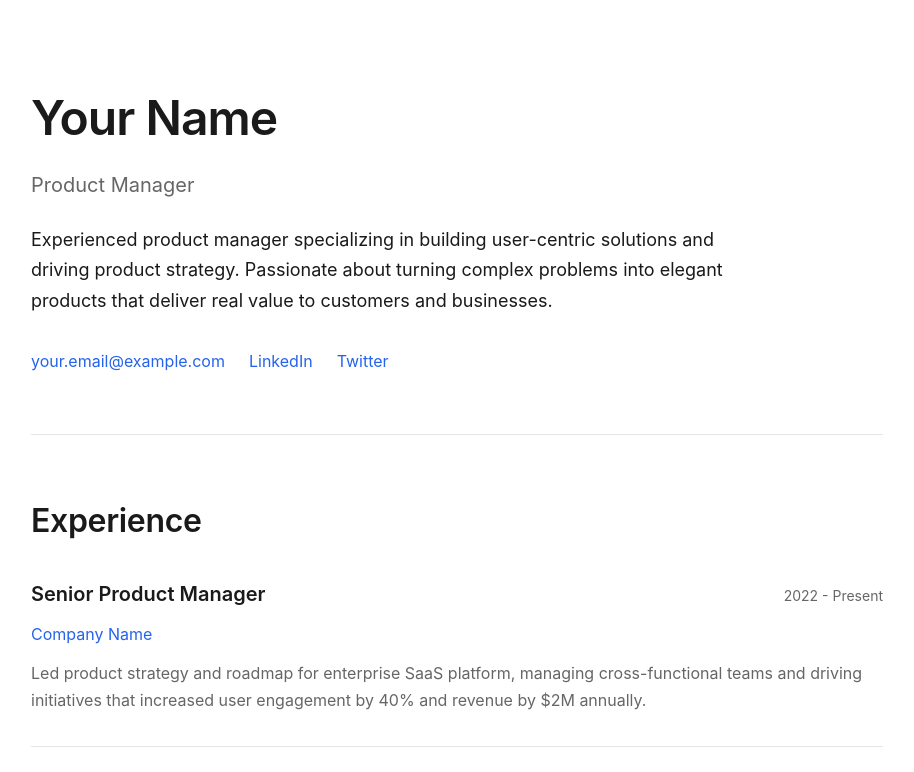
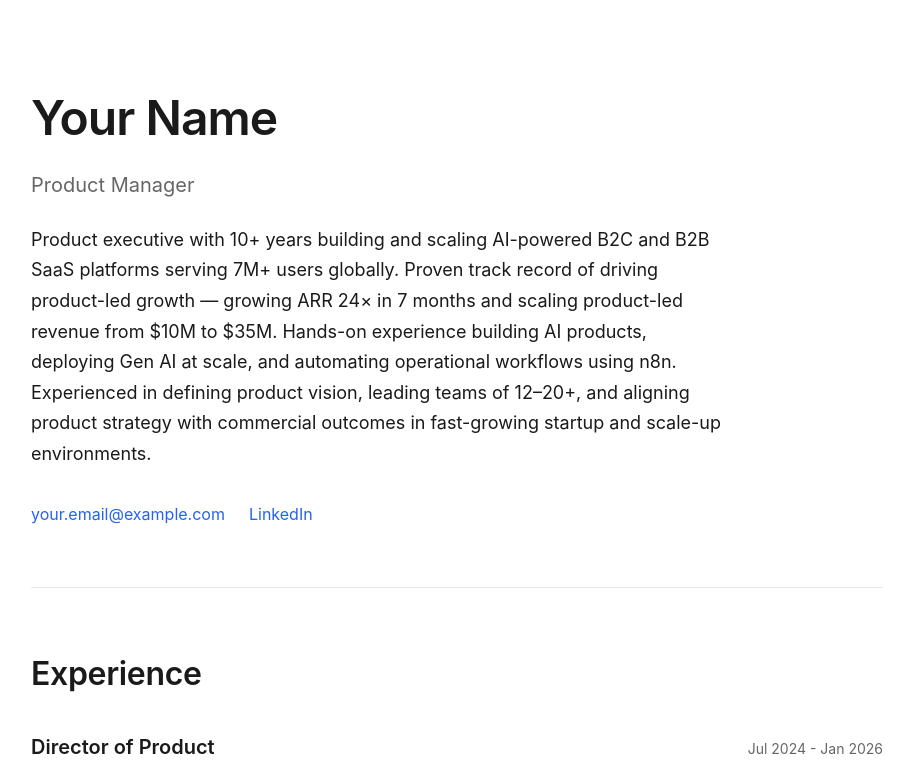
Before and after one commit to seth-o-pedia/sourabh_singh, a plain HTML site: page index.html in a window 1280 px wide. Shown: the top 772 px of the page, without its empty margins (183-1097 px from the left). Drawn offline with Linux system fonts and the light colour scheme.

Commit message:
Update index.html

```diff
--- a/index.html
+++ b/index.html
@@ -3,7 +3,7 @@
 <head>
     <meta charset="UTF-8">
     <meta name="viewport" content="width=device-width, initial-scale=1.0">
-    <title>Your Name - Product Manager</title>
+    <title>Sourabh Singh - Dirctor oof Product</title>
     <meta name="description" content="Product Manager with expertise in strategy, roadmapping, and cross-functional leadership">
     <style>
         * {
@@ -248,13 +248,16 @@
             <h1>Your Name</h1>
             <div class="subtitle">Product Manager</div>
             <p class="intro">
-                Experienced product manager specializing in building user-centric solutions and driving product strategy.
-                Passionate about turning complex problems into elegant products that deliver real value to customers and businesses.
+                Product executive with 10+ years building and scaling AI-powered B2C and B2B SaaS platforms serving 7M+
+                users globally. Proven track record of driving product-led growth — growing ARR 24× in 7 months and scaling
+                product-led revenue from $10M to $35M. Hands-on experience building AI products, deploying Gen AI at scale,
+                and automating operational workflows using n8n. Experienced in defining product vision, leading teams of
+                12–20+, and aligning product strategy with commercial outcomes in fast-growing startup and scale-up
+                environments.
             </p>
             <div class="contact-links">
-                <a href="mailto:your.email@example.com">your.email@example.com</a>
-                <a href="https://linkedin.com/in/yourprofile" target="_blank">LinkedIn</a>
-                <a href="https://twitter.com/yourhandle" target="_blank">Twitter</a>
+                <a href="mailto:dextrousdexter@gmail.com">your.email@example.com</a>
+                <a href="https://linkedin.com/sourabhsinghnxt" target="_blank">LinkedIn</a>
             </div>
         </header>
 
@@ -263,13 +266,27 @@
 
             <div class="experience-item">
                 <div class="experience-header">
-                    <div class="experience-title">Senior Product Manager</div>
-                    <div class="experience-date">2022 - Present</div>
+                    <div class="experience-title">Director of Product</div>
+                    <div class="experience-date">Jul 2024 - Jan 2026</div>
                 </div>
                 <div class="experience-company">Company Name</div>
                 <p class="experience-description">
-                    Led product strategy and roadmap for enterprise SaaS platform, managing cross-functional teams and
-                    driving initiatives that increased user engagement by 40% and revenue by $2M annually.
+                    Led end-to-end product vision, strategy, and roadmap for a Hindi-to-English language learning SaaS platform
+                        (PW Talk) targeting Tier 2–3 India learners.
+                    •Scaled ARR from ~₹15L to ₹3.5Cr (~$420K) — 24x growth in 7 months through a structured freemium-to-paid conversion funnel and personalized learning journeys.
+                        – Launched mobile app to 1M+ downloads in 10 months.
+                    •Built RIVA, an AI-powered conversational chatbot enabling learners to practice real-world English across
+                        contextual scenarios — increasing session depth by 35%.
+                        – Built automated workflow pipelines using n8n — including payment triggers, event-based notifications,
+                        and operational dashboards.
+                    •Designed and shipped a full learning stack: video lessons, exercises, spaced-repetition assessments, and
+                        personalized progress tracking.
+                    •Instituted a culture of continuous product experimentation using A/B testing, optimizing multiple
+                        acquisition and activation funnels and improving key conversion metrics 20–25%.
+                    •Maintained CSAT of 4.6+/5.0 throughout tenure; introduced data-driven activation, engagement, and
+                        retention metrics across the product.
+                    •Led lean cross-functional team of PMs, designers, and QA engineers within a Product-Led Growth (PLG)
+                        model.
                 </p>
             </div>
 
```
